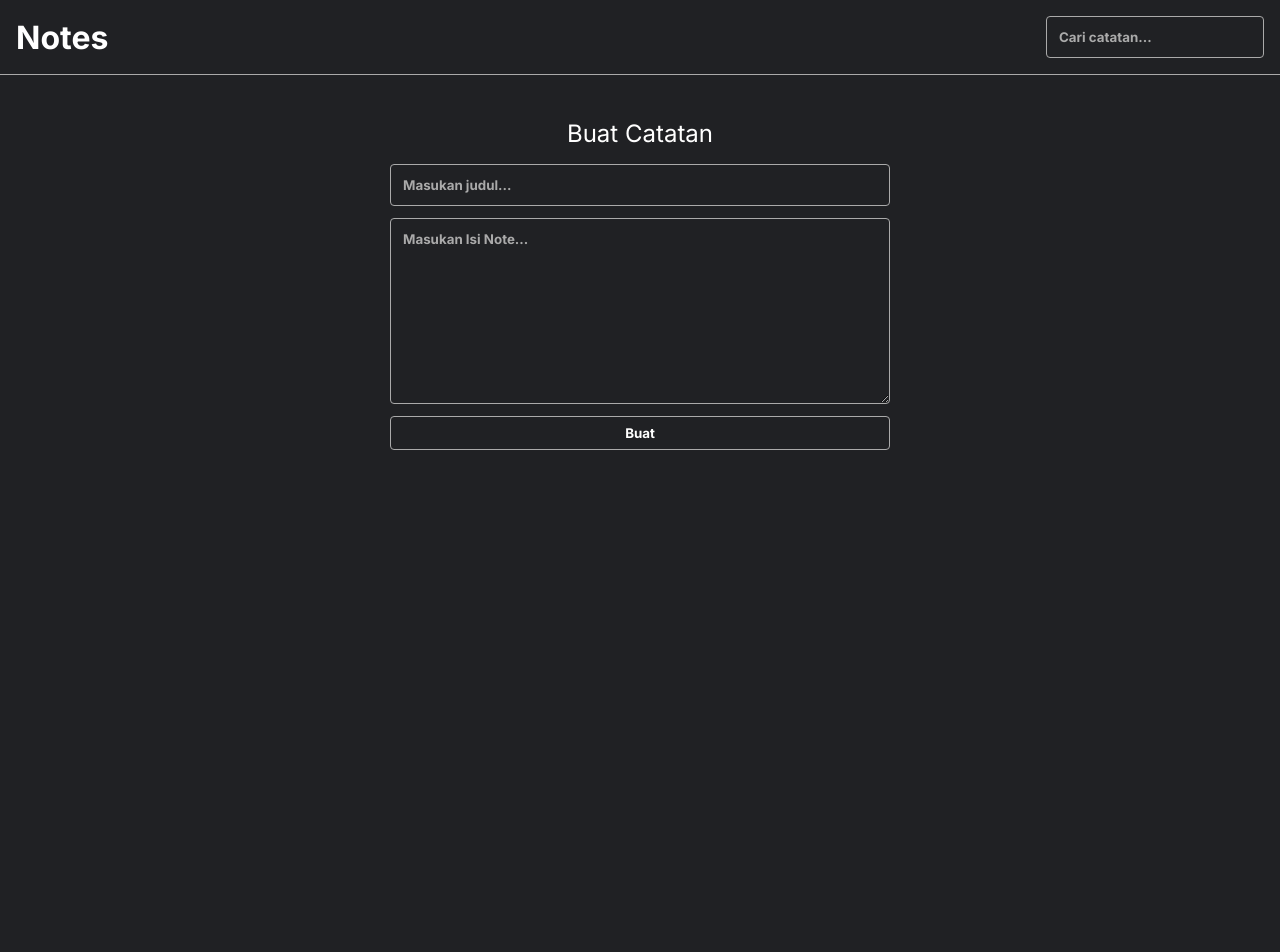
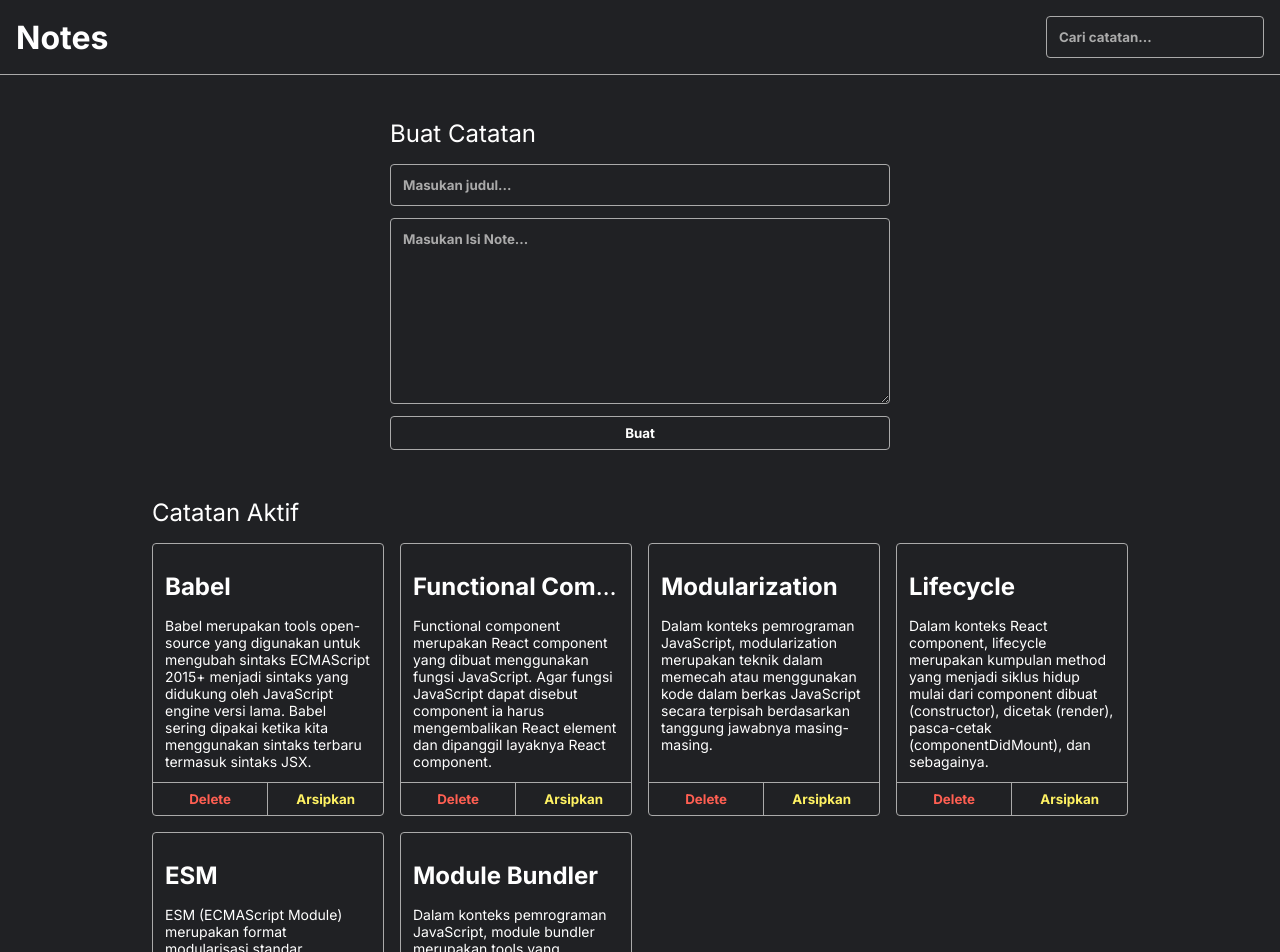
Before and after one commit to Allfin/personal-notes, a React (Create React App) app: page / in a window 1280 px wide. Shown: the top 952 px of the page. Before the commit the page ends 907 px from the top, so only its background shows below. Built offline with nearby package versions, Linux system fonts and the light colour scheme.

Commit message:
ui note-list and note-item

```diff
--- a/src/App.jsx
+++ b/src/App.jsx
@@ -1,6 +1,8 @@
 import React from "react";
 import AddNote from "./components/AddNote";
 import Header from "./components/Header";
+import NoteList from "./components/NoteList";
+import { getInitialData } from "./utils/index";
 
 const App = () => {
   return (
@@ -8,6 +10,7 @@ const App = () => {
       <Header />
       <main className="note-app__body">
         <AddNote />
+        <NoteList notes={getInitialData} />
       </main>
     </>
   );
--- /dev/null
+++ b/src/components/NoteItem.jsx
@@ -0,0 +1,20 @@
+import React from "react";
+
+const NoteItem = ({ note }) => {
+  return (
+    <div className="note-item">
+      <div className="note-item__content">
+        <h2 className="note-item__title">
+          <b>{note.title}</b>
+        </h2>
+        <p className="note-item__body">{note.body}</p>
+      </div>
+      <div className="note-item__action">
+        <button className="note-item__delete-button">Delete</button>
+        <button className="note-item__archive-button">Arsipkan</button>
+      </div>
+    </div>
+  );
+};
+
+export default NoteItem;
--- /dev/null
+++ b/src/components/NoteList.jsx
@@ -0,0 +1,17 @@
+import React from "react";
+import NoteItem from "./NoteItem";
+
+const NoteList = ({ notes }) => {
+  return (
+    <>
+      <h2>Catatan Aktif</h2>
+      <div className="notes-list">
+        {notes.map((note) => (
+          <NoteItem key={note.id} note={note} />
+        ))}
+      </div>
+    </>
+  );
+};
+
+export default NoteList;
--- a/src/styles/style.css
+++ b/src/styles/style.css
@@ -51,7 +51,6 @@ textarea::placeholder {
 .note-app__body h2 {
   font-weight: normal;
   margin: 16px 0;
-  text-align: center;
 }
 
 .note-input {
--- a/src/utils/index.js
+++ b/src/utils/index.js
@@ -1,56 +1,56 @@
-const getInitialData = () => ([
+const getInitialData = [
   {
     id: 1,
     title: "Babel",
     body: "Babel merupakan tools open-source yang digunakan untuk mengubah sintaks ECMAScript 2015+ menjadi sintaks yang didukung oleh JavaScript engine versi lama. Babel sering dipakai ketika kita menggunakan sintaks terbaru termasuk sintaks JSX.",
-    createdAt: '2022-04-14T04:27:34.572Z',
+    createdAt: "2022-04-14T04:27:34.572Z",
     archived: false,
   },
   {
     id: 2,
     title: "Functional Component",
     body: "Functional component merupakan React component yang dibuat menggunakan fungsi JavaScript. Agar fungsi JavaScript dapat disebut component ia harus mengembalikan React element dan dipanggil layaknya React component.",
-    createdAt: '2022-04-14T04:27:34.572Z',
+    createdAt: "2022-04-14T04:27:34.572Z",
     archived: false,
   },
   {
     id: 3,
     title: "Modularization",
     body: "Dalam konteks pemrograman JavaScript, modularization merupakan teknik dalam memecah atau menggunakan kode dalam berkas JavaScript secara terpisah berdasarkan tanggung jawabnya masing-masing.",
-    createdAt: '2022-04-14T04:27:34.572Z',
+    createdAt: "2022-04-14T04:27:34.572Z",
     archived: false,
   },
   {
     id: 4,
     title: "Lifecycle",
     body: "Dalam konteks React component, lifecycle merupakan kumpulan method yang menjadi siklus hidup mulai dari component dibuat (constructor), dicetak (render), pasca-cetak (componentDidMount), dan sebagainya. ",
-    createdAt: '2022-04-14T04:27:34.572Z',
+    createdAt: "2022-04-14T04:27:34.572Z",
     archived: false,
   },
   {
     id: 5,
     title: "ESM",
     body: "ESM (ECMAScript Module) merupakan format modularisasi standar JavaScript.",
-    createdAt: '2022-04-14T04:27:34.572Z',
+    createdAt: "2022-04-14T04:27:34.572Z",
     archived: false,
   },
   {
     id: 6,
     title: "Module Bundler",
     body: "Dalam konteks pemrograman JavaScript, module bundler merupakan tools yang digunakan untuk menggabungkan seluruh modul JavaScript yang digunakan oleh aplikasi menjadi satu berkas.",
-    createdAt: '2022-04-14T04:27:34.572Z',
+    createdAt: "2022-04-14T04:27:34.572Z",
     archived: false,
   },
-]);
+];
 
 const showFormattedDate = (date) => {
   const options = {
     weekday: "long",
     year: "numeric",
     month: "long",
-    day: "numeric"
-  }
-  return new Date(date).toLocaleDateString("id-ID", options)
-}
+    day: "numeric",
+  };
+  return new Date(date).toLocaleDateString("id-ID", options);
+};
 
 export { getInitialData, showFormattedDate };
```
